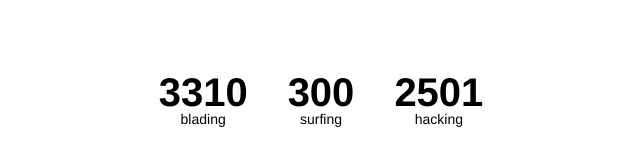
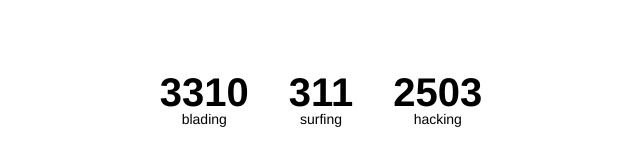
Before and after one commit to friederjanmoerman/yeah, a plain HTML site: page dest/index.html in a window 1280 px wide. Shown: the part 301-466 px from the top of the page, 319-959 px from the left. Drawn offline with Linux system fonts and the light colour scheme.

Commit message:
updated tracking

```diff
--- a/dest/index.html
+++ b/dest/index.html
@@ -16,11 +16,11 @@
       blading
     </li>
     <li class="stats__counters__counter">
-      <span class="stats__counters__counter__number">300</span><br>
+      <span class="stats__counters__counter__number">311</span><br>
       surfing
     </li>
     <li class="stats__counters__counter">
-      <span class="stats__counters__counter__number">2501</span><br>
+      <span class="stats__counters__counter__number">2503</span><br>
       hacking
     </li>
   </ul>
```
Also changed, not shown: src/index.html (+2 -2 lines).
